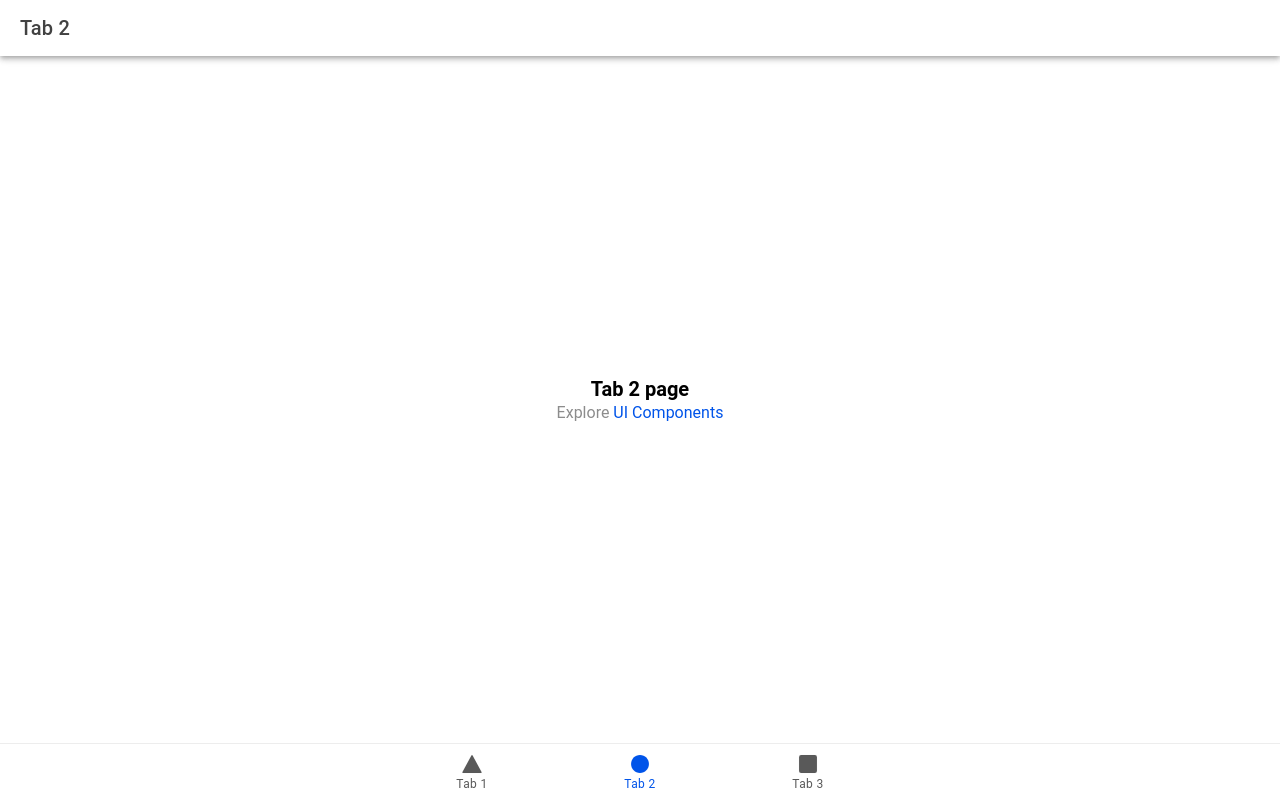
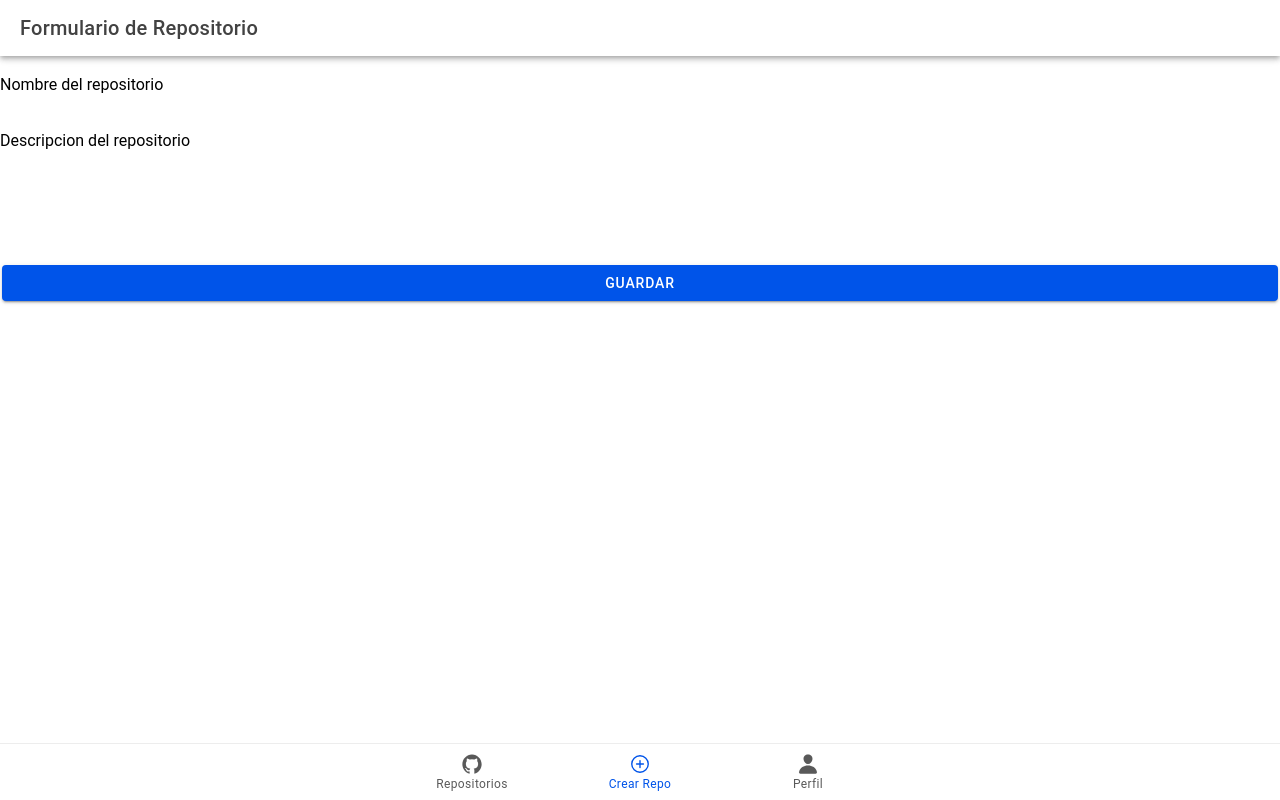
Before and after one commit to PUCETEC-PROG2/laboratorios-ionic-davidsalomon07, a React (Vite) app: page /tab2 in a window 1280 px wide. Built offline with nearby package versions, Linux system fonts and the light colour scheme.

Commit message:
Avances en clase

```diff
--- a/src/App.tsx
+++ b/src/App.tsx
@@ -10,7 +10,7 @@ import {
   setupIonicReact
 } from '@ionic/react';
 import { IonReactRouter } from '@ionic/react-router';
-import { ellipse, square, triangle } from 'ionicons/icons';
+import { addCircleOutline, logoGithub, person} from 'ionicons/icons';
 import Tab1 from './pages/Tab1';
 import Tab2 from './pages/Tab2';
 import Tab3 from './pages/Tab3';
@@ -67,16 +67,16 @@ const App: React.FC = () => (
         </IonRouterOutlet>
         <IonTabBar slot="bottom">
           <IonTabButton tab="tab1" href="/tab1">
-            <IonIcon aria-hidden="true" icon={triangle} />
-            <IonLabel>Tab 1</IonLabel>
+            <IonIcon aria-hidden="true" icon={logoGithub} />
+            <IonLabel>Repositorios</IonLabel>
           </IonTabButton>
           <IonTabButton tab="tab2" href="/tab2">
-            <IonIcon aria-hidden="true" icon={ellipse} />
-            <IonLabel>Tab 2</IonLabel>
+            <IonIcon aria-hidden="true" icon={addCircleOutline} />
+            <IonLabel>Crear Repo</IonLabel>
           </IonTabButton>
           <IonTabButton tab="tab3" href="/tab3">
-            <IonIcon aria-hidden="true" icon={square} />
-            <IonLabel>Tab 3</IonLabel>
+            <IonIcon aria-hidden="true" icon={person} />
+            <IonLabel>Perfil</IonLabel>
           </IonTabButton>
         </IonTabBar>
       </IonTabs>
--- a/src/pages/Tab2.tsx
+++ b/src/pages/Tab2.tsx
@@ -1,5 +1,4 @@
-import { IonContent, IonHeader, IonPage, IonTitle, IonToolbar } from '@ionic/react';
-import ExploreContainer from '../components/ExploreContainer';
+import { IonButton, IonContent, IonHeader, IonInput, IonPage, IonTextarea, IonTitle, IonToolbar } from '@ionic/react';
 import './Tab2.css';
 
 const Tab2: React.FC = () => {
@@ -7,16 +6,40 @@ const Tab2: React.FC = () => {
     <IonPage>
       <IonHeader>
         <IonToolbar>
-          <IonTitle>Tab 2</IonTitle>
+          <IonTitle>Formulario de Repositorio</IonTitle>
         </IonToolbar>
       </IonHeader>
       <IonContent fullscreen>
         <IonHeader collapse="condense">
           <IonToolbar>
-            <IonTitle size="large">Tab 2</IonTitle>
+            <IonTitle size="large">Formulario de Repositorio</IonTitle>
           </IonToolbar>
         </IonHeader>
-        <ExploreContainer name="Tab 2 page" />
+
+        <div className="form-contain"></div>
+
+        <div className="form-container">
+          <IonInput
+            className='form-field'
+            label="Nombre del repositorio"
+            labelPlacement="floating"
+            placeholder="Ingrese el nombre del repositorio"
+          />
+          <IonTextarea
+            className='form-field'
+            label='Descripcion del repositorio'
+            labelPlacement='floating'
+            placeholder='Ingrese la descripcion'
+            rows={6}
+          />
+          <IonButton
+            className='form-field'
+            expand='block'
+            color="primary"
+          >
+            Guardar
+          </IonButton>
+        </div>
       </IonContent>
     </IonPage>
   );
```
